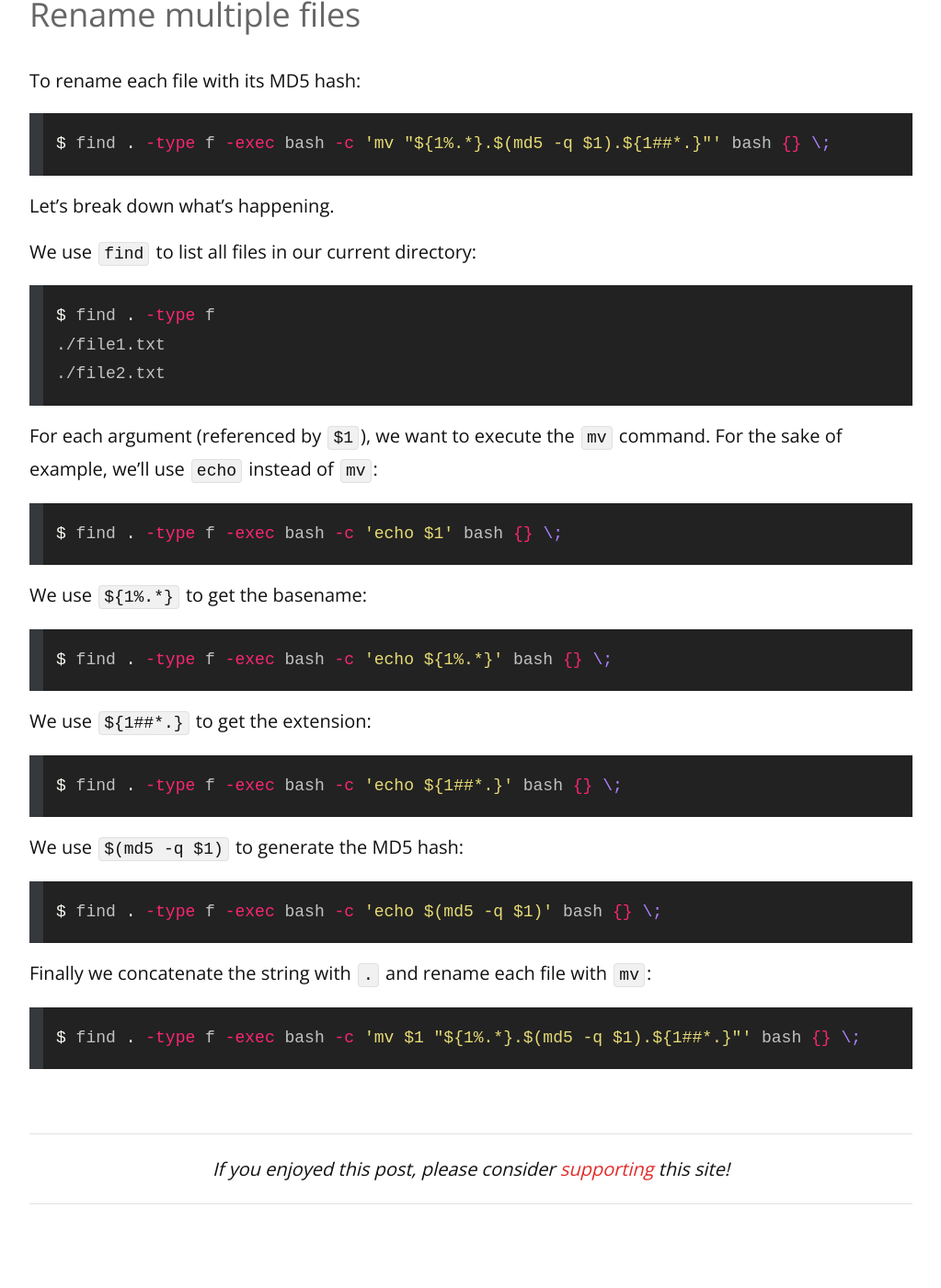
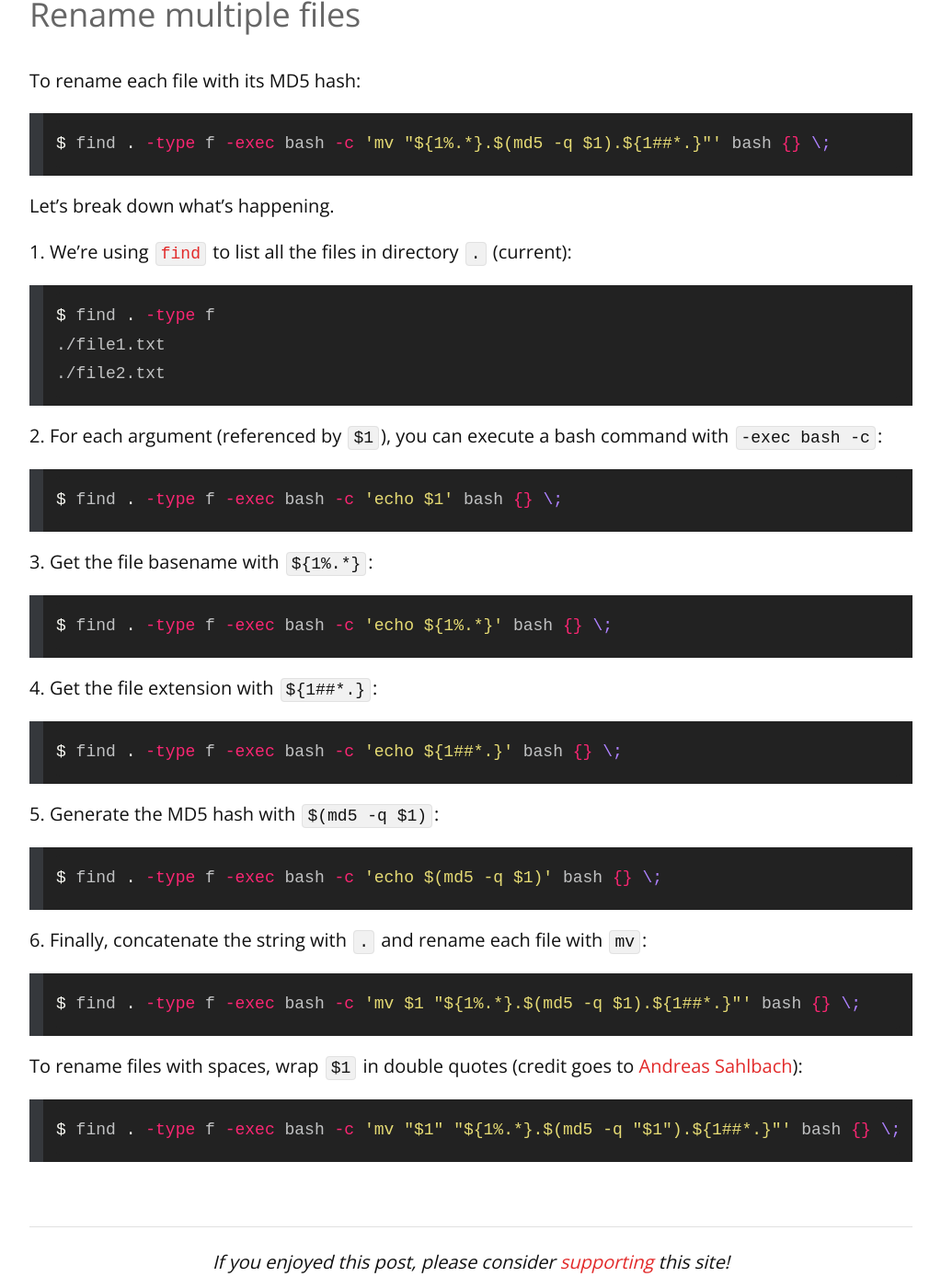
Before and after one commit to remarkablemark/remarkablemark.github.io, a Jekyll site: the page built from _posts/2017/2017-09-24-rename-file-with-md5-hash.md, in a window 1280 px wide and 1400 px high, scrolled down 733 px. Shown: the whole window at 92% size, without its empty margins (128-1151 px from the left). Built offline with Jekyll 4.4.1, drawn with Linux system fonts in a browser that asks for light colours; comment, search, counter and statistics services are not loaded; some of the changed text lies outside the part shown.

Commit message:
fix(posts): update "Rename files with MD5 hash"
Tidy post and improve final script given Disqus comment:
http://disq.us/p/263g9pp

````diff
--- a/_posts/2017/2017-09-24-rename-file-with-md5-hash.md
+++ b/_posts/2017/2017-09-24-rename-file-with-md5-hash.md
@@ -1,9 +1,10 @@
 ---
 layout: post
-title: Rename file with MD5 hash
-date: 2017-09-24 20:50:54 -4000
+title: Rename files with MD5 hash
+date: 2017-09-24 20:50:54
+updated: 2019-12-20 18:49:21
 excerpt: How to rename a file or multiple files with its MD5 hash.
-categories: rename file md5 cli
+categories: rename file md5 cli bash commandline
 ---
 
 ### Rename single file
@@ -33,7 +34,7 @@ $ find . -type f -exec bash -c 'mv "${1%.*}.$(md5 -q $1).${1##*.}"' bash {} \;
 
 Let's break down what's happening.
 
-We use `find` to list all files in our current directory:
+1\. We're using [`find`](https://math2001.github.io/article/bashs-find-command/) to list all the files in directory `.` (current):
 
 ```sh
 $ find . -type f
@@ -41,32 +42,38 @@ $ find . -type f
 ./file2.txt
 ```
 
-For each argument (referenced by `$1`), we want to execute the `mv` command. For the sake of example, we'll use `echo` instead of `mv`:
+2\. For each argument (referenced by `$1`), you can execute a bash command with `-exec bash -c`:
 
 ```sh
 $ find . -type f -exec bash -c 'echo $1' bash {} \;
 ```
 
-We use `${1%.*}` to get the basename:
+3\. Get the file basename with `${1%.*}`:
 
 ```sh
 $ find . -type f -exec bash -c 'echo ${1%.*}' bash {} \;
 ```
 
-We use `${1##*.}` to get the extension:
+4\. Get the file extension with `${1##*.}`:
 
 ```sh
 $ find . -type f -exec bash -c 'echo ${1##*.}' bash {} \;
 ```
 
-We use `$(md5 -q $1)` to generate the MD5 hash:
+5\. Generate the MD5 hash with `$(md5 -q $1)`:
 
 ```sh
 $ find . -type f -exec bash -c 'echo $(md5 -q $1)' bash {} \;
 ```
 
-Finally we concatenate the string with `.` and rename each file with `mv`:
+6\. Finally, concatenate the string with `.` and rename each file with `mv`:
 
 ```sh
 $ find . -type f -exec bash -c 'mv $1 "${1%.*}.$(md5 -q $1).${1##*.}"' bash {} \;
 ```
+
+To rename files with spaces, wrap `$1` in double quotes (credit goes to [Andreas Sahlbach](http://disq.us/p/263g9pp)):
+
+```sh
+$ find . -type f -exec bash -c 'mv "$1" "${1%.*}.$(md5 -q "$1").${1##*.}"' bash {} \;
+```
````
Also changed, not shown: other parts of _posts/2017/2017-09-24-rename-file-with-md5-hash.md (+1 -1 lines).
